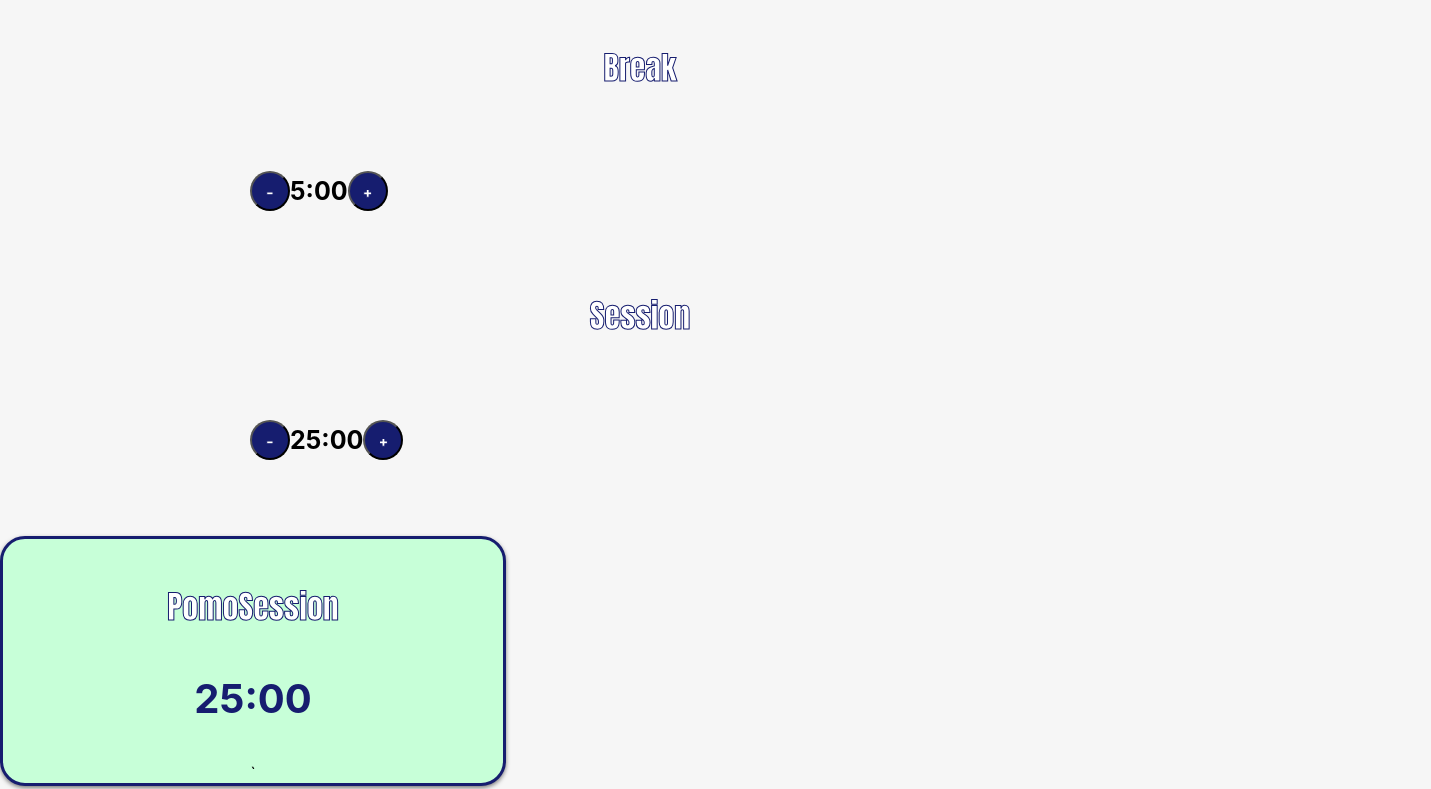
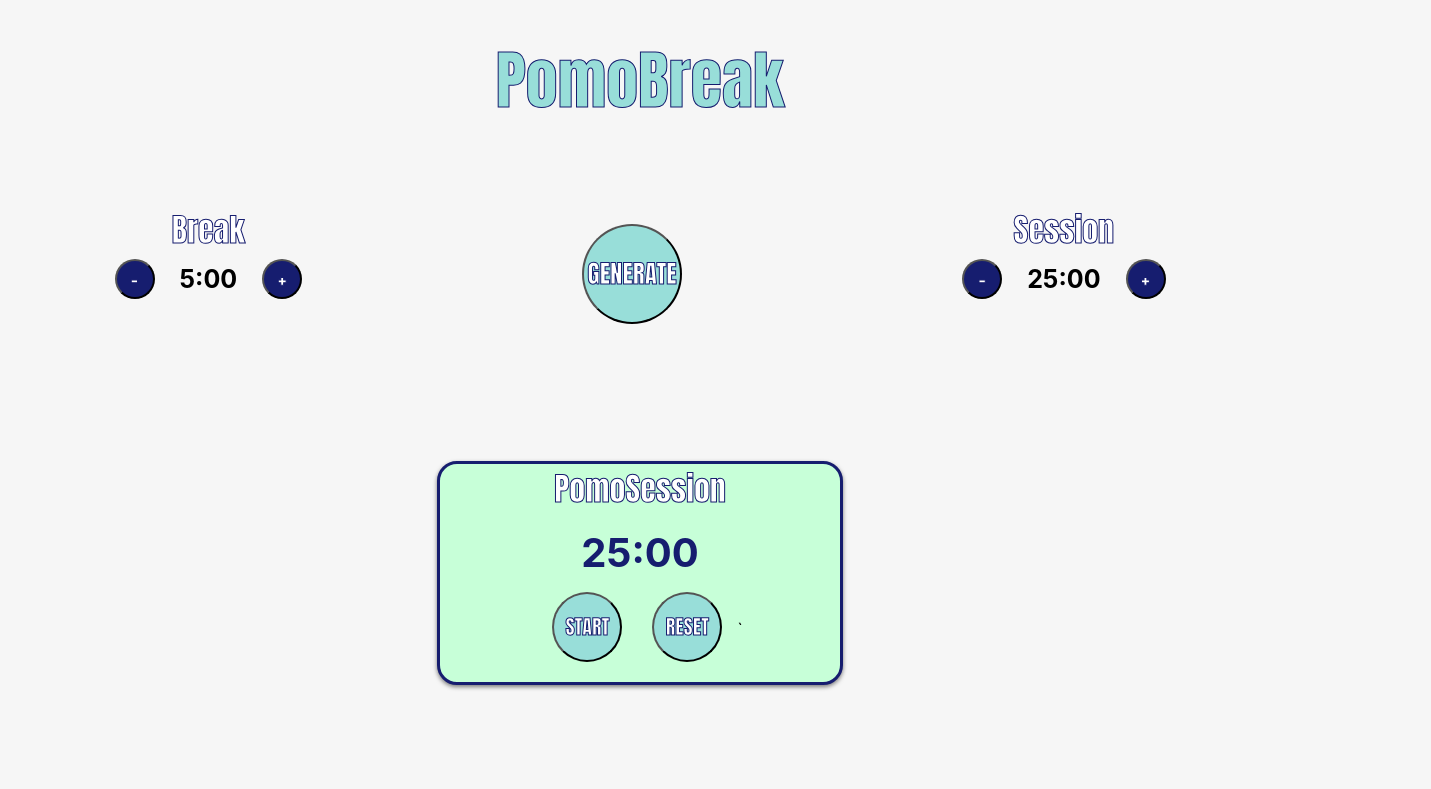
Before and after one commit to victoriadealba/Pomobreak, a React (Create React App) app in the folder client/: page / in a window 1280 px wide. Shown: the top 789 px of the page, 1431 px wide, since content can reach past the window. Built offline with nearby package versions, Linux system fonts and the light colour scheme.

Commit message:
Figuring out the layout, added generator button to middle

```diff
--- a/client/src/App.css
+++ b/client/src/App.css
@@ -4,14 +4,21 @@ body {
 
 main{
   display: flex;
-  flex-direction: column;
+  flex-direction:column;
   height: 90vh;
   justify-content: center;
   align-items: center;
+  margin: 75px;
 }
 h2{
-  padding-top:100px;
+  position: absolute;
+  top: 0.5em;
+  left: 0;
+  width: 100%;
+  margin: 0;
+  text-align: center;
   font-size: 4rem;
+  object-position: 0%;
   color: #98DED9;
   -webkit-text-stroke: 1px #161D6F;
    font-family: Impact, fantasy;
@@ -19,6 +26,7 @@ h2{
  h4{
    text-align: center;
    font-size: 2rem;
+   margin:auto;
    color:white ;
    -webkit-text-stroke: 1px #161D6F;
    font-family: Impact, fantasy;
@@ -28,11 +36,12 @@ h2{
  h3{
    font-size: 40px;
    color: #161D6F;
+   margin:15px;
 
  }
  h5{
    font-size: 25px;
-
+   margin: 10px;
  }
 
 .intervals{
@@ -44,34 +53,32 @@ h2{
 .interval-container{
 
   display:flex;
-  margin:1px;
-
+  flex-direction: row;
+  margin:20px;
 
 }
-
+.longact-text {
+  color: orange;
+}
 .timer-container{
   border: 3px solid #161D6F;
   background-color:  #C7FFD8;
-  margin-top: 40px;
-  border-radius: 25px;
-  width: 500px;
+  margin-bottom: 0px;
+  margin-top: 20%;
+  border-radius: 20px;
+  width: 400px;
   text-align: center;
   box-shadow: 0 2px 4px rgba(0,0,0,0.50);
 }
-.timer-button-pos{
-  text-align: center;
-  display:flex;
-  flex-direction:row;
-  width:300px;
-  height:80px;
-  padding: 5px 12px;
-}
+
 
 
 .ui.button{
   width: 70px;
   height: 70px;
-  padding: 0;
+  display: inline-block;
+  margin: 0 15px;
+  padding:0vh;
   background:#98DED9;
   color: rgb(255, 255, 255);
   border-radius: 35px;
@@ -82,9 +89,13 @@ h2{
   line-height: 50px;
   text-transform: uppercase;
 }
+
 .ui.button.start{
   width: 70px;
   height: 70px;
+  display: inline-block;
+  margin: 0 15px;
+  margin-bottom: 20px;
   padding: 0;
   background:#98DED9;
   color: rgb(255, 255, 255);
@@ -96,7 +107,23 @@ h2{
   line-height: 50px;
   text-transform: uppercase;
 }
+.ui.button.activity{
+  width: 100px;
+  height: 100px;
+  padding:0vh;
+  margin-top:15%;
+  margin-bottom: 15%;
 
+  background:#98DED9;
+  color: rgb(255, 255, 255);
+  border-radius: 50px;
+  font-size: 25px;
+  -webkit-text-stroke: 1px #161D6F;
+  font-family: Impact, fantasy;
+  font-weight: 700;
+  line-height: 50px;
+  text-transform: uppercase;
+}
 
 .ui.button.plus {
   width: 40px;
--- a/client/src/App.js
+++ b/client/src/App.js
@@ -3,8 +3,8 @@ import './App.css';
 import BreakInterval from './components/BreakInterval';
 import Sessioninterval from './components/SessionInterval';
 import Timer from './components/Timer';
-import LongActivityGenerator from "./components/LongActivityGenerator";
-import ShortActivtyGenerator from "./components/ShortActivityGenerator";
+import LongActivityGenerator from "./components/longActivityGenerator";
+import ShortActivtyGenerator from "./components/shortActivityGenerator";
 
 function App () {
 
@@ -195,20 +195,28 @@ function App () {
 
 
 
-  return <div className='App'>
-    <div className = 'timecontainer'>
+  return (
+    <main>
+      <h2>PomoBreak</h2>
+      <section className='interval-container'>
       <BreakInterval
       breakLength={breakLength}
       reduceBreakOneMinute={reduceBreakOneMinute}
       increaseBreakOneMinute={increaseBreakOneMinute}
       clockFormat={clockFormat} />
 
+      <LongActivityGenerator
+   generate={generateLongActivity}
+   activity={longActivity}
+    />
+
+
     <Sessioninterval
       sessionLength={sessionLength}
       reduceSessionOneMinute={reduceSessionOneMinute}
       increaseSessionOneMinute={increaseSessionOneMinute}
       clockFormat={clockFormat} />
-
+      </section>
       <Timer
    sessionLength={sessionLength}
    breakLength={breakLength}
@@ -217,17 +225,13 @@ function App () {
    timeLeft={timeLeft}
    startButtonLabel={timerStarted? 'Stop' : 'Start'}
    clockFormat={clockFormat}
+   clickReset={clickReset}
     />
-   <button class = "ui button" id="reset-button" onClick={clickReset}>Reset</button>
 
-    </div>
 
-    <LongActivityGenerator
-   generate={generateLongActivity}
-   activity={longActivity}
-    />
-  </div>
 
+    </main>
+  )
 
 }
 
--- a/client/src/components/Timer.js
+++ b/client/src/components/Timer.js
@@ -17,13 +17,16 @@ const Timer = (props) => {
       <h4 id='timer-label'>{timerLabel}</h4>
       <h3 id='time-left'>{clockFormat(timeLeft)}</h3>
 
-    ` </section>
-      <section class = 'timer-button-pos'>
       <button class= "ui button start" id='start-stop' onClick={clickStartStop}>
           {startButtonLabel}
       </button>
       <button class = "ui button" id="reset-button" onClick={clickReset}>Reset</button>
-      </section>
+
+
+
+
+
+    ` </section>
 
 
     </section>
--- a/client/src/components/longActivityGenerator.js
+++ b/client/src/components/longActivityGenerator.js
@@ -6,9 +6,9 @@ const LongActivityGenerator = (props) => {
 
     return (
         <div>
-            <button onClick={ generate }>generate</button>
-            <h2>text:</h2>
-            <pre>{ activity }</pre>
+            <button onClick={ generate } class = 'ui button activity' >generate</button>
+            <p class ='longact-text'>{activity}</p>
+
         </div>
     );
 };
```
Lines whose indentation alone changed are shown as unchanged.
